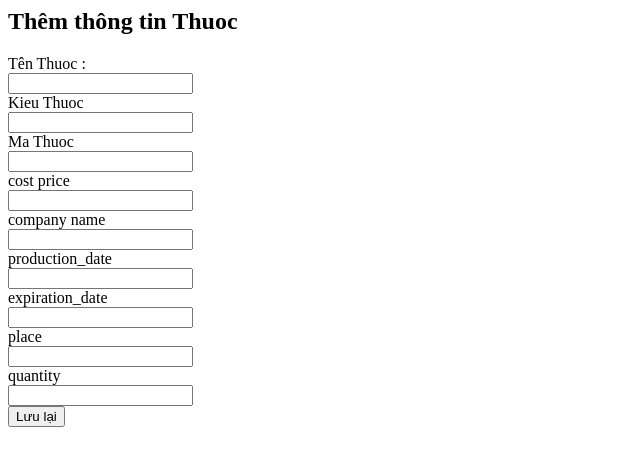
After one commit to LongDang2001/n-CSE485_K61_KTGK_1951060821, a PHP site: page /addThuoc.php in a window 1280 px wide. The commit adds this page. Shown: the top 466 px of the page, without its empty margins (0-640 px from the left). Run offline with PHP 8.4, Linux system fonts and the light colour scheme.

Commit message:
Theem code

```diff
--- /dev/null
+++ b/addThuoc.php
@@ -0,0 +1,77 @@
+
+
+<main class="container">
+        <h2>Thêm thông tin Thuoc </h2>
+        <form action="process-add-employee.php" method="POST">
+            <div class="form-group row">
+                <label for="empName" class="col-sm-2 col-form-label">Tên Thuoc :</label>
+                <div class="col-sm-10">
+                <input type="text" class="form-control" id="nameThuoc" name="nameThuoc" >
+                </div>
+            </div>
+            <div class="form-group row">
+                <label for="empPosition" class="col-sm-2 col-form-label">Kieu  Thuoc </label>
+                <div class="col-sm-10">
+                <input type="text" class="form-control" id="typeThuoc" name="typeThuoc">
+                </div>
+            </div>
+            <div class="form-group row">
+                <label for="empEmail" class="col-sm-2 col-form-label">Ma Thuoc </label>
+                <div class="col-sm-10">
+                <input type="email" class="form-control" id="code" name="code">
+                </div>
+            </div>
+            <div class="form-group row">
+                <label for="empMobile" class="col-sm-2 col-form-label">cost price</label>
+                <div class="col-sm-10">
+                <input type="tel" class="form-control" id="cost_price" name="cost_price">
+                </div>
+            </div>
+
+            <div class="form-group row">
+                <label for="empMobile" class="col-sm-2 col-form-label">company name</label>
+                <div class="col-sm-10">
+                <input type="tel" class="form-control" id="company_name" name="company_name">
+                </div>
+            </div>
+
+            <div class="form-group row">
+                <label for="empMobile" class="col-sm-2 col-form-label">production_date</label>
+                <div class="col-sm-10">
+                <input type="tel" class="form-control" id="production_date" name="production_date">
+                </div>
+            </div>
+
+
+            <div class="form-group row">
+                <label for="empMobile" class="col-sm-2 col-form-label">expiration_date</label>
+                <div class="col-sm-10">
+                <input type="tel" class="form-control" id="expiration_date" name="expiration_date">
+                </div>
+            </div>
+
+            <div class="form-group row">
+                <label for="empMobile" class="col-sm-2 col-form-label">place</label>
+                <div class="col-sm-10">
+                <input type="tel" class="form-control" id="place" name="place">
+                </div>
+            </div>
+
+            <div class="form-group row">
+                <label for="empMobile" class="col-sm-2 col-form-label">quantity</label>
+                <div class="col-sm-10">
+                <input type="tel" class="form-control" id="quantity" name="quantity">
+                </div>
+            </div>
+
+
+
+            <div class="form-group row">
+                <label for="empMobile" class="col-sm-2 col-form-label"></label>
+                <div class="col-sm-10">
+                    <button type="submit" class="btn btn-success">Lưu lại</button>
+
+                </div>
+            </div>
+        </form>
+    </main>
```
Also changed, not shown: QuanLyThuoc.sql (added, +70 -0 lines), deleteThuoc.php (+21 -0 lines), editThuoc.php (+7 -1 lines), index.php (+3 -41 lines), 3 other files.
